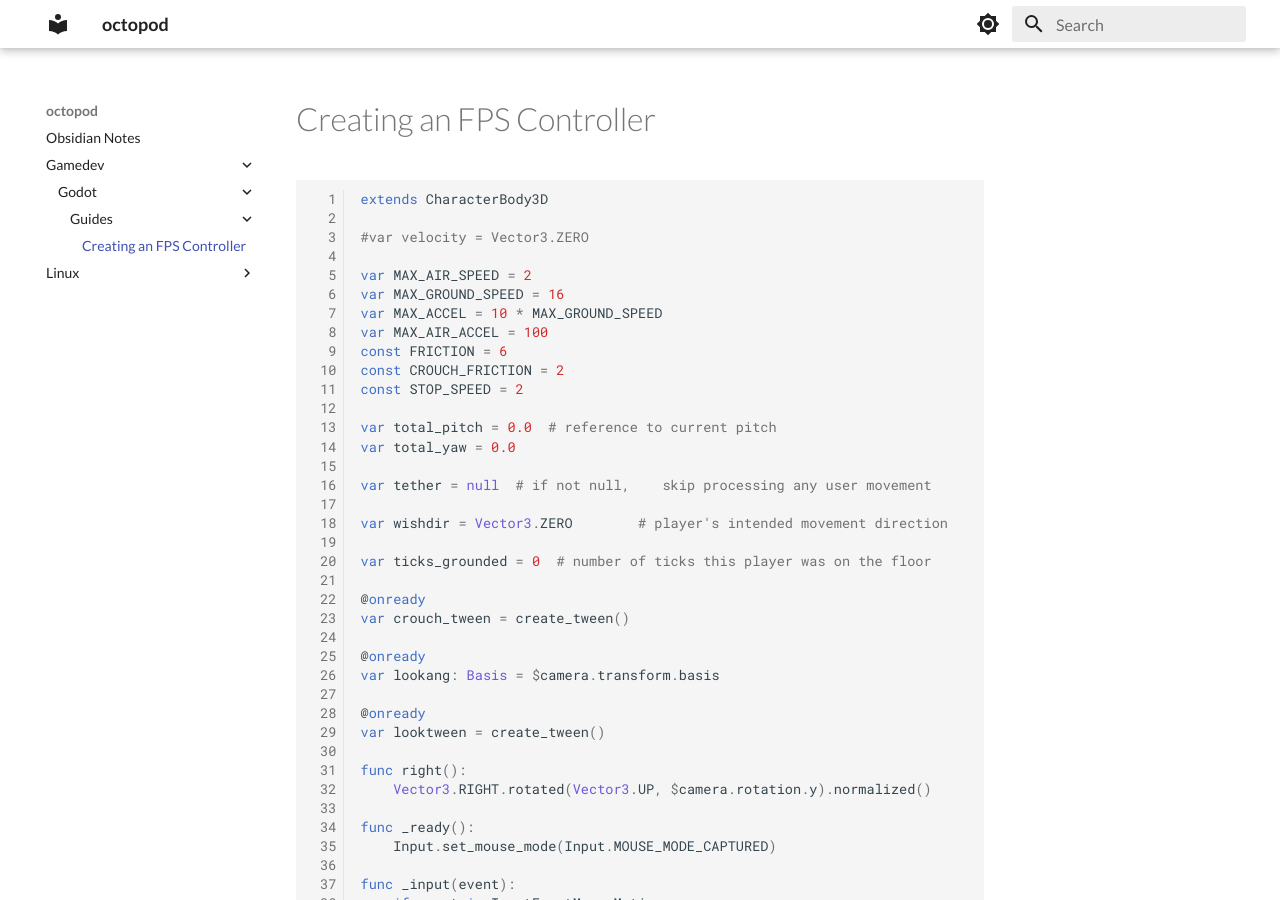
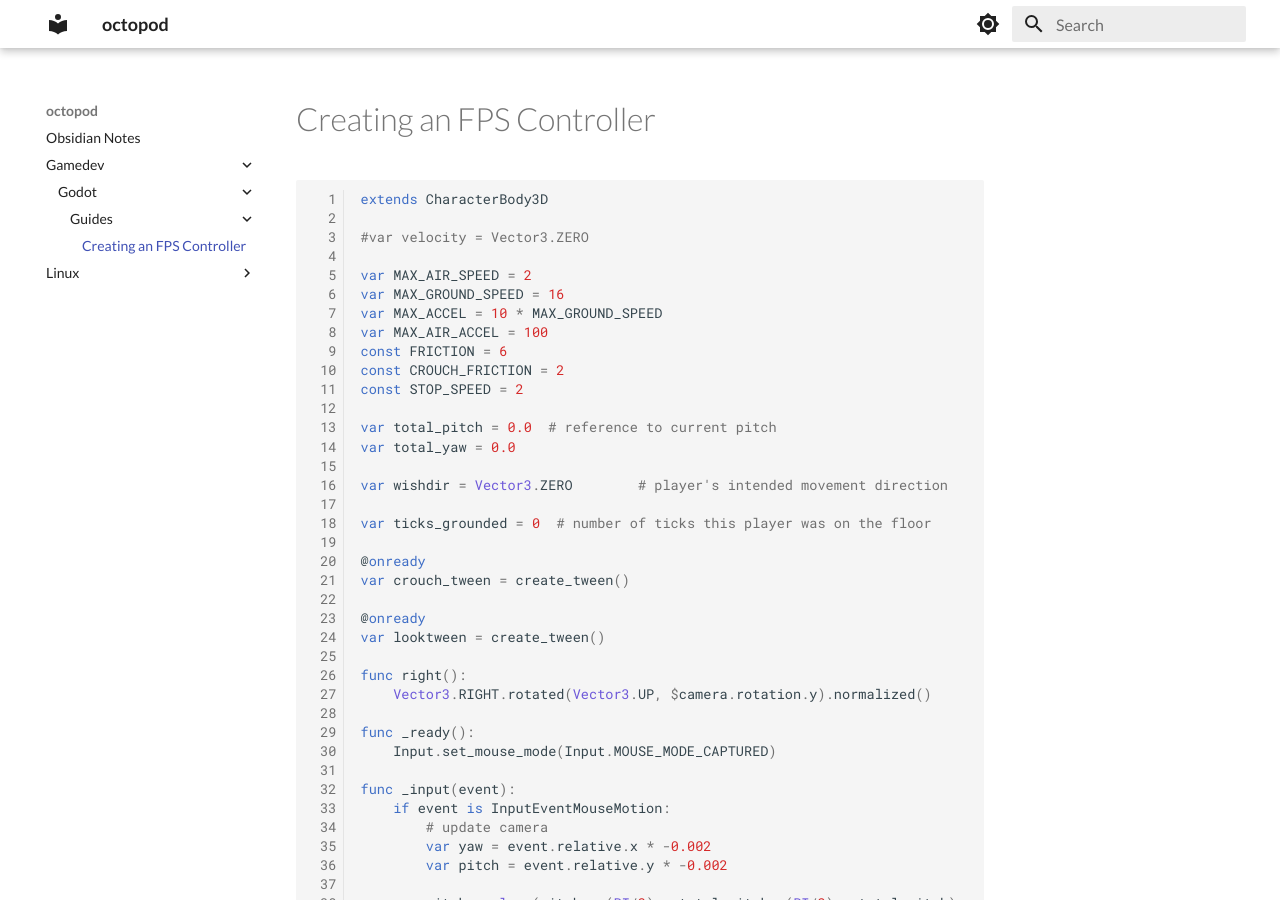
Before and after one commit to bakana808/mkdocs, an MkDocs documentation site: the page built from docs/gamedev/godot/guides/Creating an FPS Controller.md, in a window 1280 px wide and 900 px high. Built offline with MkDocs 1.6.1 and Material for MkDocs 9.7.7, drawn with Linux system fonts in a browser that asks for light colours.

Commit message:
vault backup: 2023-04-09 02:33:26

```diff
--- a/docs/gamedev/godot/guides/Creating an FPS Controller.md
+++ b/docs/gamedev/godot/guides/Creating an FPS Controller.md
@@ -14,17 +14,12 @@ const STOP_SPEED = 2
 var total_pitch = 0.0  # reference to current pitch
 var total_yaw = 0.0
 
-var tether = null  # if not null,    skip processing any user movement
-
 var wishdir = Vector3.ZERO        # player's intended movement direction
 
 var ticks_grounded = 0  # number of ticks this player was on the floor
 
 @onready
 var crouch_tween = create_tween()
-
-@onready
-var lookang: Basis = $camera.transform.basis
 
 @onready
 var looktween = create_tween()
```
Also changed, not shown: 1 other file.
